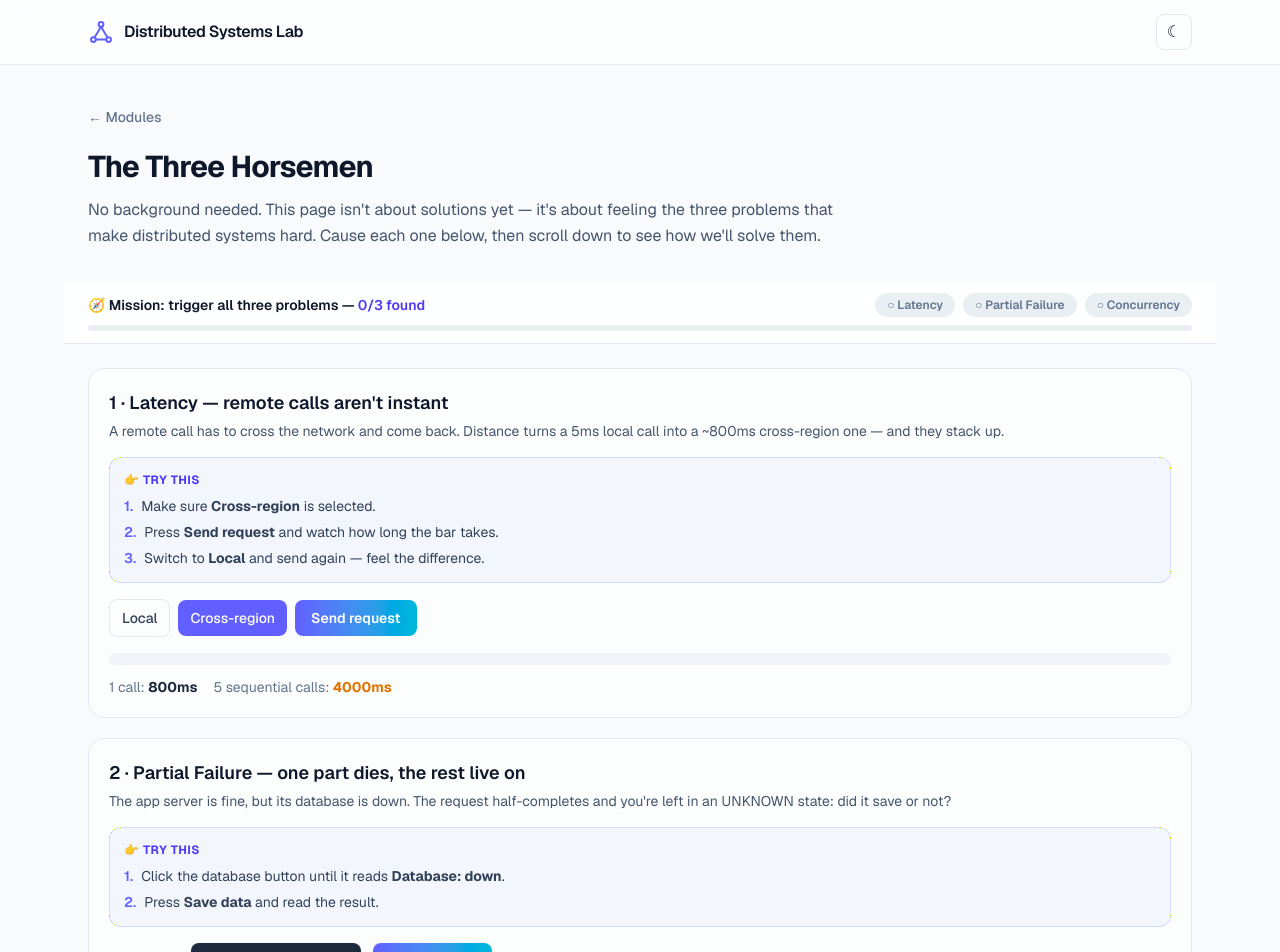
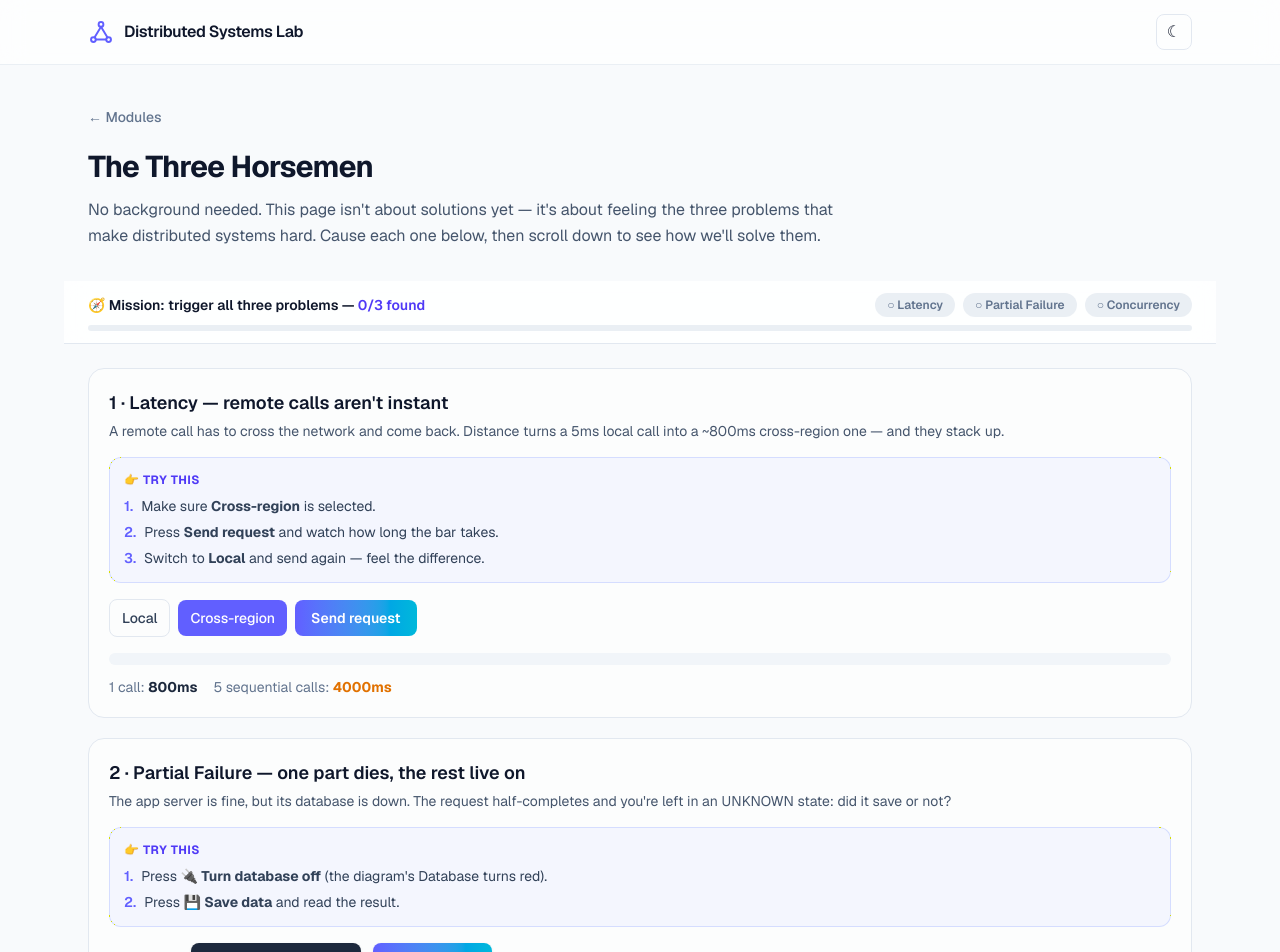
Before and after one commit to yazon551-byte/ds, a Next.js app: page /labs/three-horsemen in a window 1280 px wide. Shown: the top 952 px of the page. Built offline with nearby package versions, Linux system fonts and the light colour scheme.

Commit message:
Three Horsemen: sync Try-this steps with new button labels

```diff
--- a/src/components/labs/three-horsemen-lab.tsx
+++ b/src/components/labs/three-horsemen-lab.tsx
@@ -155,8 +155,8 @@ export function ThreeHorsemenLab() {
         <p className="mt-1 text-sm text-slate-600 dark:text-slate-400">The app server is fine, but its database is down. The request half-completes and you&apos;re left in an UNKNOWN state: did it save or not?</p>
 
         <TryIt items={[
-          <>Click the database button until it reads <b>Database: down</b>.</>,
-          <>Press <b>Save data</b> and read the result.</>,
+          <>Press <b>🔌 Turn database off</b> (the diagram&apos;s Database turns red).</>,
+          <>Press <b>💾 Save data</b> and read the result.</>,
         ]} />
 
         {/* Controls — the buttons to click */}
```
